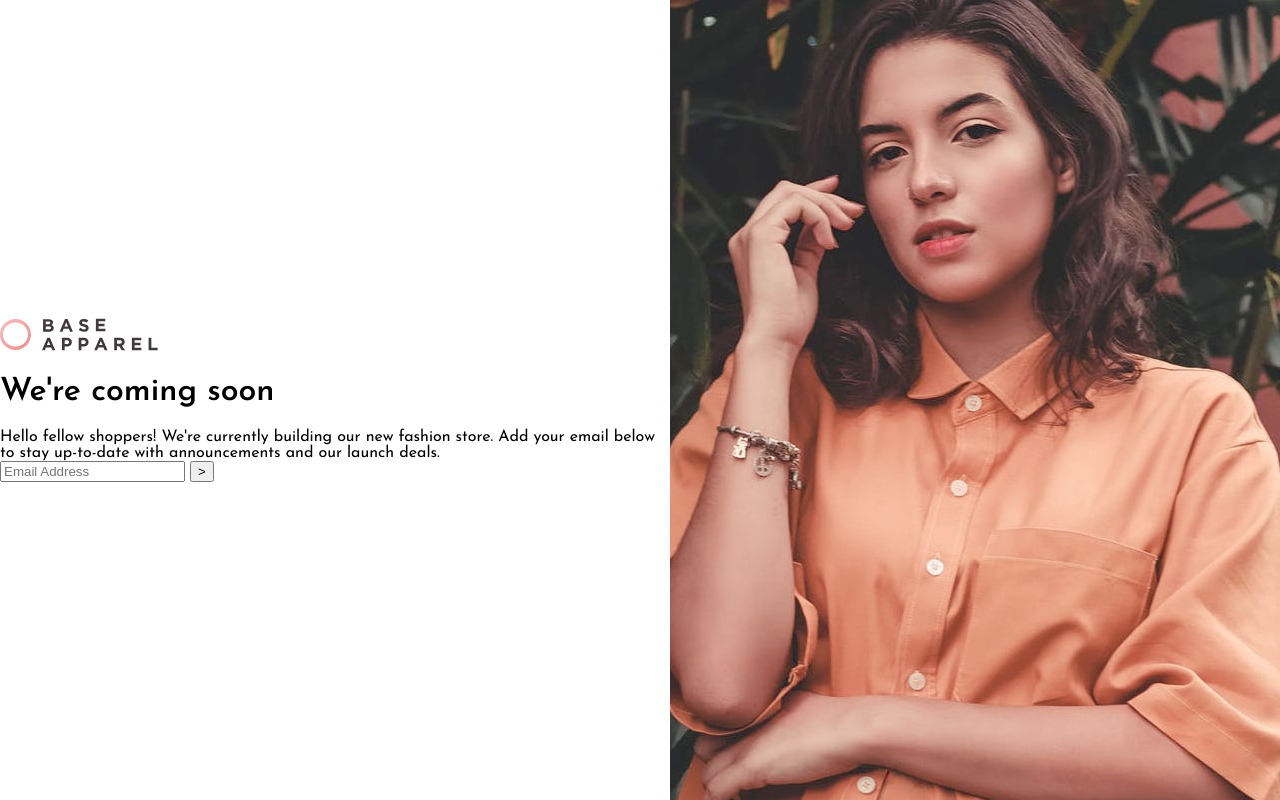
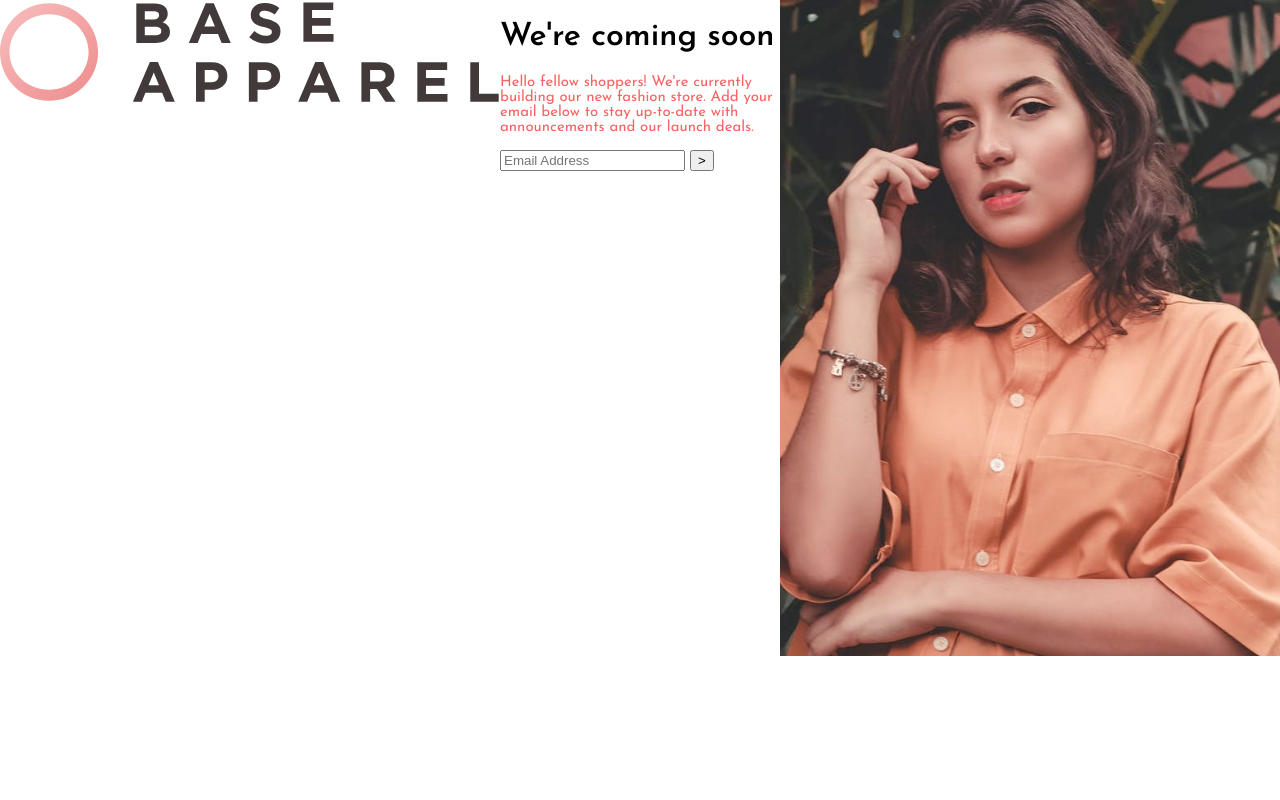
Before and after one commit to Ahmad-Maartmesrini/base-apparel, a plain HTML site: page index.html in a window 1280 px wide. Drawn offline with Linux system fonts and the light colour scheme.

Commit message:
update index.html

```diff
--- a/index.html
+++ b/index.html
@@ -14,14 +14,22 @@
   </head>
   <body>
     <div class="main">
+      <div class="pic">
+        <img
+          class="logo"
+          width="20px"
+          height="40px"
+          src="./images/logo.svg"
+          alt=""
+        />
+      </div>
       <div class="des">
-        <header>
-          <img src="./images/logo.svg" alt="" />
-          <h1>We're coming soon</h1>
-        </header>
-        Hello fellow shoppers! We're currently building our new fashion store.
-        Add your email below to stay up-to-date with announcements and our
-        launch deals.
+        <h1>We're coming soon</h1>
+        <p>
+          Hello fellow shoppers! We're currently building our new fashion store.
+          Add your email below to stay up-to-date with announcements and our
+          launch deals.
+        </p>
         <div class="email-form">
           <input
             type="email"
@@ -33,7 +41,7 @@
           <button type="submit">></button>
         </div>
       </div>
-      <img src="./images/hero-desktop.jpg" alt="girl"/>
+      <img src="./images/hero-desktop.jpg" alt="girl" />
     </div>
   </body>
 </html>
--- a/style.css
+++ b/style.css
@@ -1,17 +1,35 @@
-@import url('https://fonts.googleapis.com/css2?family=Josefin+Sans:wght@300;400;600&display=swap');
+@import url("https://fonts.googleapis.com/css2?family=Josefin+Sans:wght@300;400;600&display=swap");
 
-html, body {
-    margin: 0;
-    padding: 0;
-    font-family: 'Josefin Sans', sans-serif;
+html,
+body {
+  margin: 0;
+  padding: 0;
+  font-family: "Josefin Sans", sans-serif;
 }
-.main{
-    display: flex;
-    align-items: center;
+.logo{
+    width: 10px;
+}
+.main {
+  display: flex;
 }
 
 .des {
-justify-content: center;
+  align-items: center;
+  justify-content: center;
 }
-.attribution { font-size: 11px; text-align: center; }
-.attribution a { color: hsl(228, 45%, 44%); }
+.des p {
+    font-size: 15px;
+    font-weight: 300px;
+    color: hsl(0, 93%, 68%);
+}
+.main img {
+  width: 500px;
+  height: auto;
+}
+.attribution {
+  font-size: 11px;
+  text-align: center;
+}
+.attribution a {
+  color: hsl(228, 45%, 44%);
+}
```
